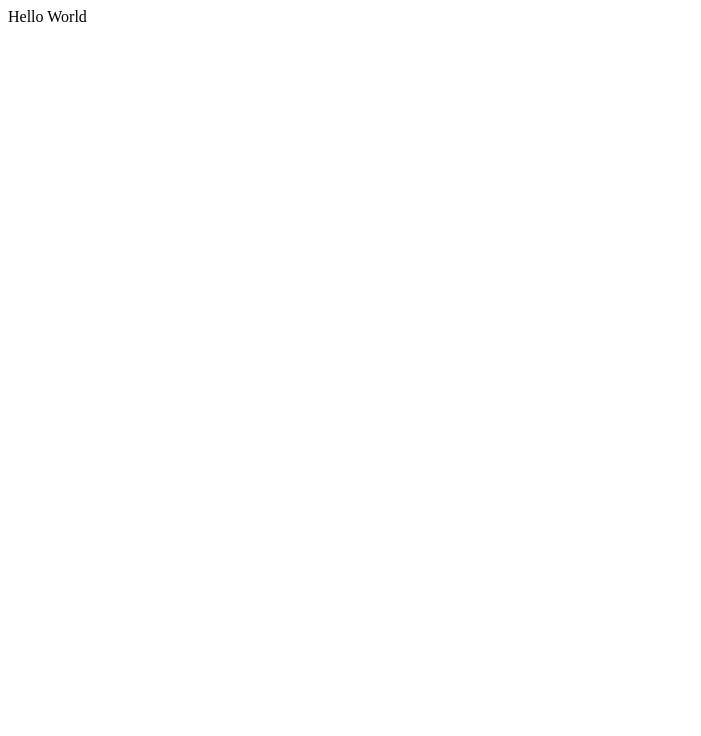
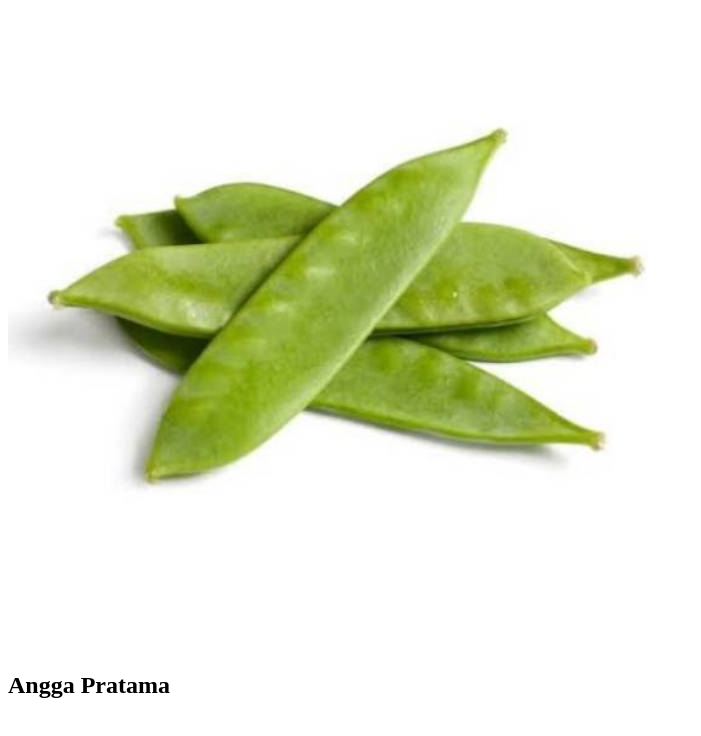
Before and after one commit to JAW12/my-repo-from-remote, a plain HTML site: page index.html in a window 1280 px wide. Shown: the whole page, without its empty margins (0-701 px from the left). Drawn offline with Linux system fonts and the light colour scheme.

Commit message:
Changed Hello world with img and h2 to display simple profile data. Image file added in the folder images and used as resource in the img element in index.html file

```diff
--- a/index.html
+++ b/index.html
@@ -1,10 +1,11 @@
 <!DOCTYPE html>
 <html>
-  <head>
-  </head>
-
-  <body>
-    Hello World
-  </body>
-
+<head>
+</head>
+<body>
+    <div>
+        <img src="images/arcis.jpg" alt="profile image" />
+        <h2>Angga Pratama</h2>
+    </div>
+</body>
 </html>
```
Also changed, not shown: images/arcis.jpg (added).
